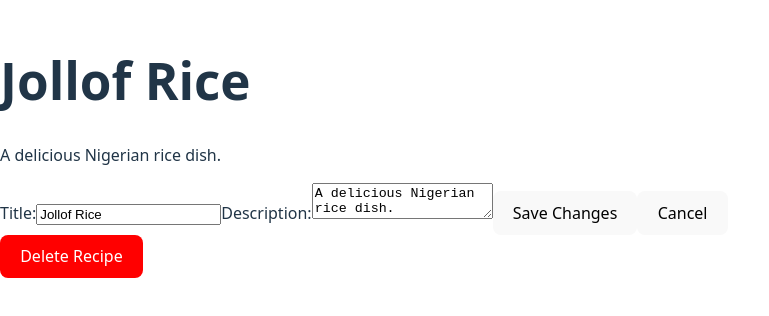
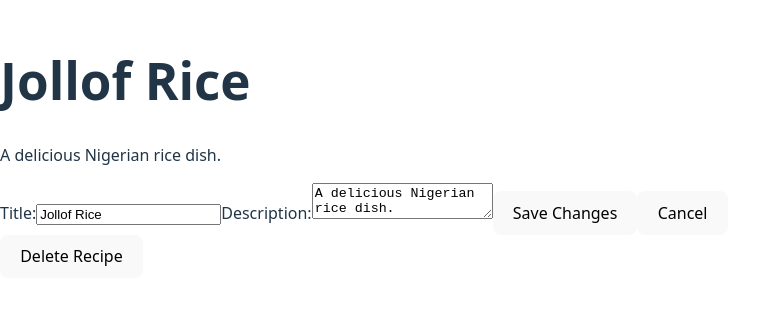
Before and after one commit to princepiper28/alx-fe-reactjs, a React (Vite) app in the folder recipe-sharing-app/: page /recipe/1 in a window 1280 px wide. Shown: the part 252-568 px from the top of the page, without its empty margins (0-769 px from the left). Built offline with nearby package versions, Linux system fonts and the light colour scheme.

Commit message:
Fixed DeleteRecipeButton: Added useNavigate

```diff
--- a/recipe-sharing-app/src/components/DeleteRecipeButton.jsx
+++ b/recipe-sharing-app/src/components/DeleteRecipeButton.jsx
@@ -1,14 +1,17 @@
+import React from "react";
+import { useNavigate } from "react-router-dom"; // ✅ Fix: Import useNavigate
 import useRecipeStore from "../store/recipeStore";
 
-const DeleteRecipeButton = ({ recipeId, navigate }) => {
-  const deleteRecipe = useRecipeStore(state => state.deleteRecipe);
+const DeleteRecipeButton = ({ recipeId }) => {
+  const deleteRecipe = useRecipeStore((state) => state.deleteRecipe);
+  const navigate = useNavigate(); // ✅ Fix: Initialize useNavigate
 
   const handleDelete = () => {
-    deleteRecipe(recipeId);
-    navigate("/"); // Redirect to homepage
+    deleteRecipe(recipeId); // ✅ Delete recipe from Zustand store
+    navigate("/"); // ✅ Redirect to homepage or recipe list after deletion
   };
 
-  return <button onClick={handleDelete} style={{ background: "red", color: "white" }}>Delete Recipe</button>;
+  return <button onClick={handleDelete}>Delete Recipe</button>;
 };
 
 export default DeleteRecipeButton;
```
